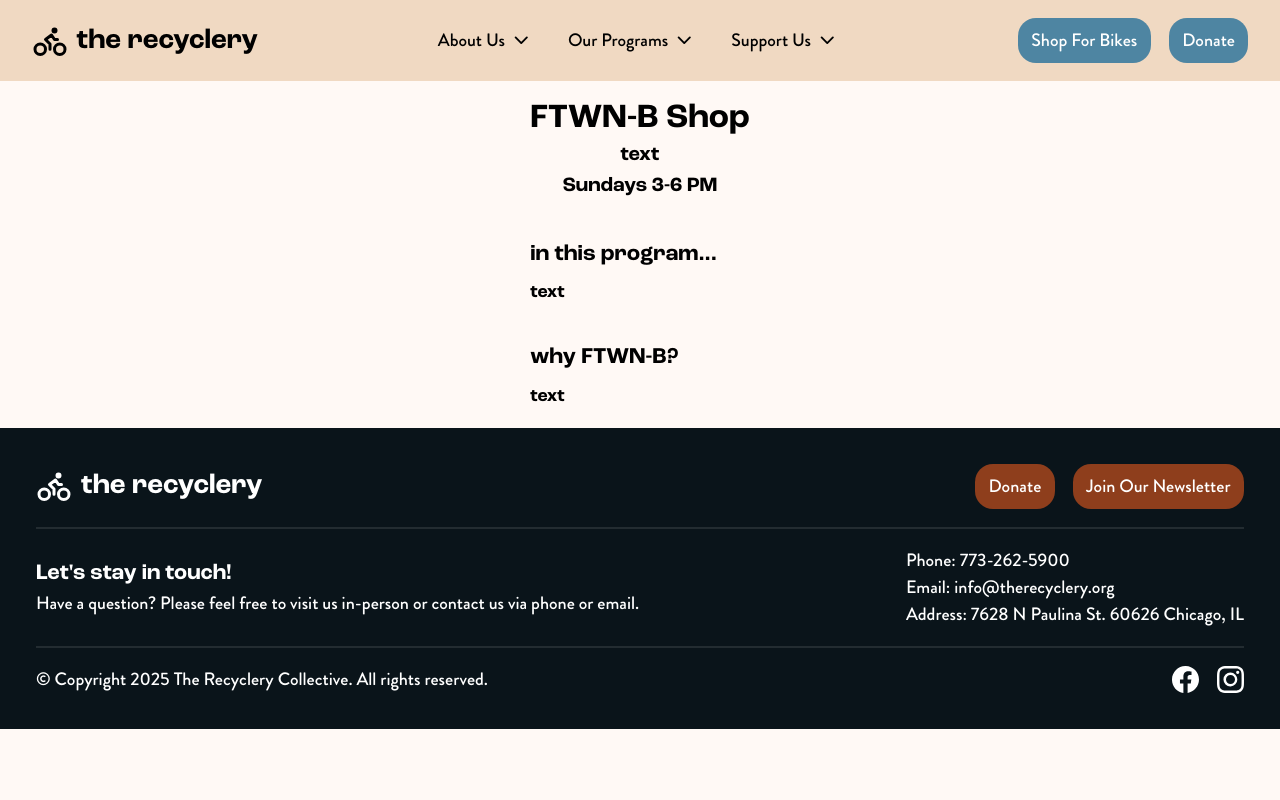
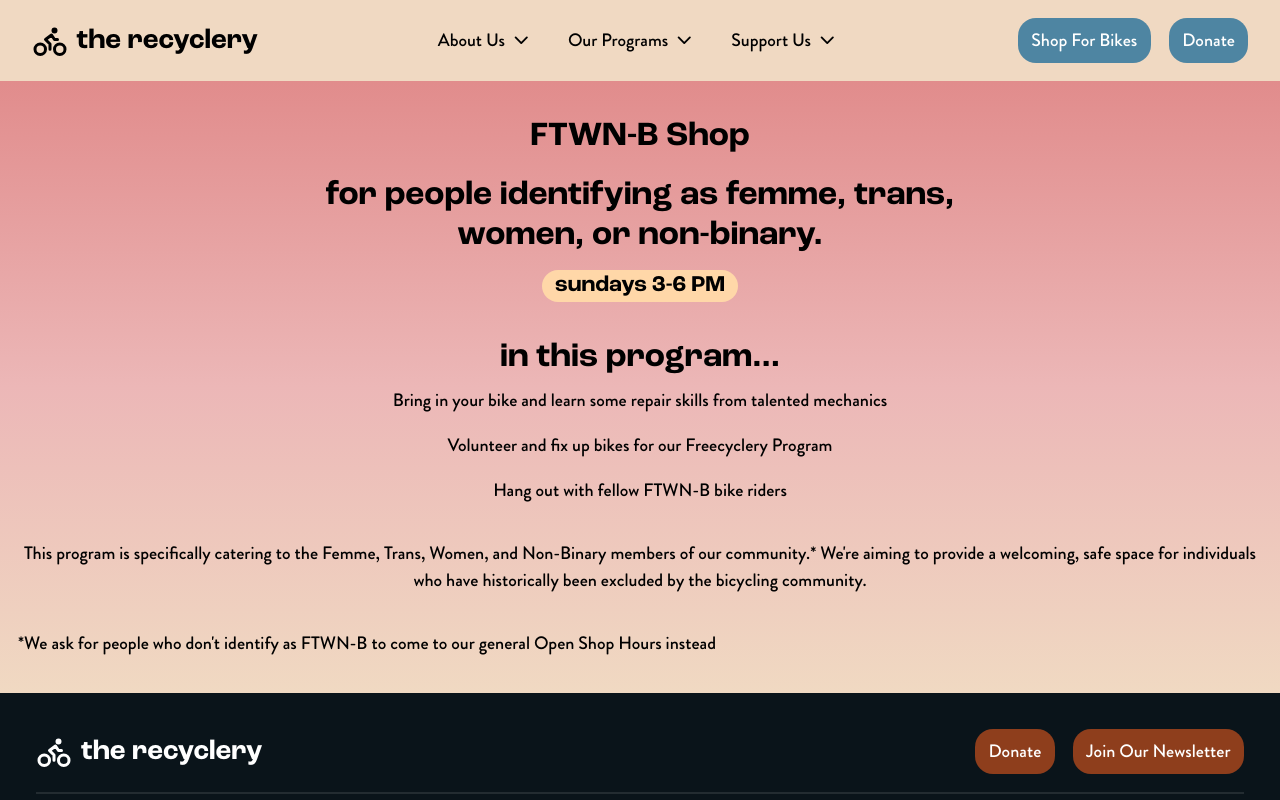
Before and after one commit to recyclerydisc/recyclery_web, a React (Vite) app in the folder apps/frontend/: page /our-programs/ftwnb in a window 1280 px wide. Shown: the top 800 px of the page. Built offline with nearby package versions, Linux system fonts and the light colour scheme.

Commit message:
Background and text setup

```diff
--- a/apps/frontend/src/pages/our-programs/FTWNB/FTWNB.tsx
+++ b/apps/frontend/src/pages/our-programs/FTWNB/FTWNB.tsx
@@ -6,23 +6,52 @@
     <>
       {/* <NavBar /> */}
 
+      <section
+        className="w-full"
+        style={{
+          background: `linear-gradient(rgba(225, 140, 140, 1), rgba(236, 183, 183, 1), rgba(240, 217, 194, 1))`,
+          backgroundSize: 'cover',
+        }}
+      >
         <main className="max-w-screen-xl mx-auto p-4">
           <section className="mb-8 text-center">
-          <h1 className="text-3xl">FTWN-B Shop</h1>
-          <p className="text-lg">text</p>
-          <p className="text-lg">Sundays 3-6 PM</p>
+            <h1 className="text-3xl m-4">FTWN-B Shop</h1>
+            <p className="text-3xl">for people identifying as femme, trans,</p>
+            <p className="text-3xl">women, or non-binary.</p>
+
+            {/* ROUNDED CIRCLE BACKGROUND THING */}
+            <div className="m-3">
+              <p className="text-xl bg-orange-200 px-3 rounded-2xl inline-block">sundays 3-6 PM</p>
+            </div>
           </section>
 
-        <section className="mb-8">
-          <h2 className="text-xl font-semibold mb-2">in this program...</h2>
-          <p>text</p>
+          <section className="mb-8 text-center">
+            <h2 className="text-3xl font-bold mb-2">in this program...</h2>
+            <div className="font-brandon">
+              <p className="mb-4">
+                Bring in your bike and learn some repair skills from talented mechanics
+              </p>
+              <p className="mb-4">Volunteer and fix up bikes for our Freecyclery Program</p>
+              <p>Hang out with fellow FTWN-B bike riders</p>
+            </div>
           </section>
 
-        <section>
-          <h2 className="text-xl font-semibold mb-2">why FTWN-B?</h2>
-          <p>text</p>
+          <section className="mb-8 font-brandon text-center">
+            <p>
+              This program is specifically catering to the Femme, Trans, Women, and Non-Binary
+              members of our community.* We're aiming to provide a welcoming, safe space for
+              individuals who have historically been excluded by the bicycling community.
+            </p>
+          </section>
+
+          <section className="mb-4 font-brandon">
+            <p>
+              *We ask for people who don't identify as FTWN-B to come to our general Open Shop Hours
+              instead
+            </p>
           </section>
         </main>
+      </section>
 
       {/* <Footer /> */}
     </>
```
Lines whose indentation alone changed are shown as unchanged.
